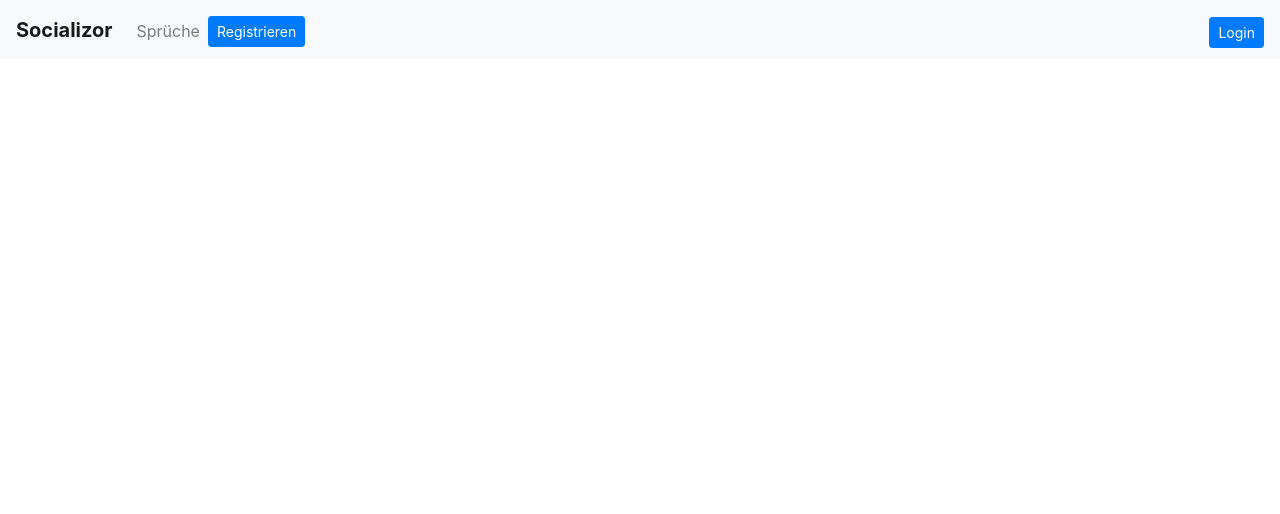
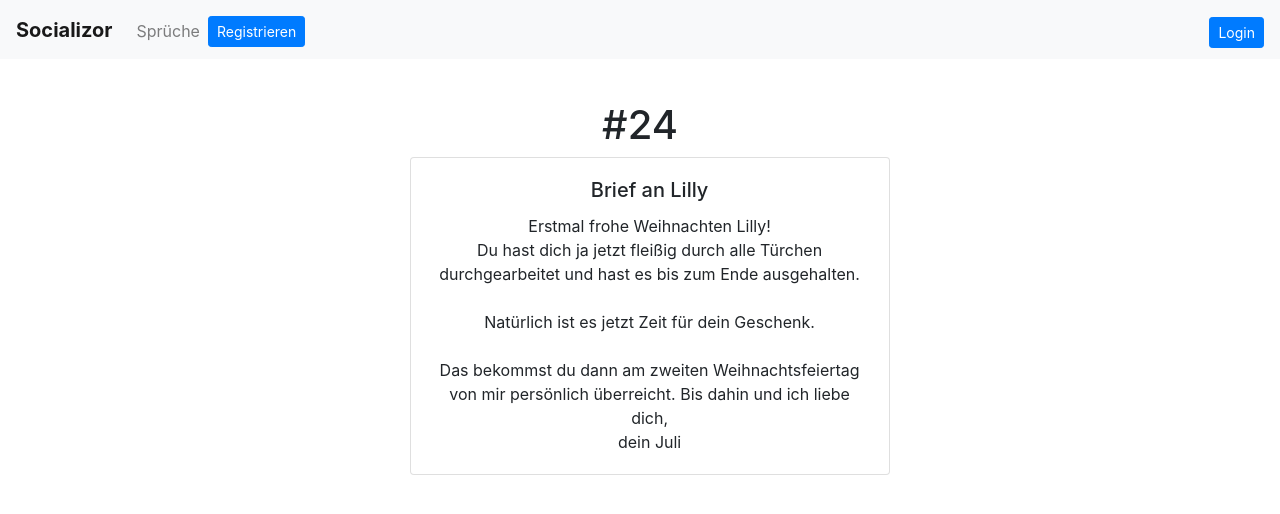
Before and after one commit to julian-hummel/react-express-postApp-frontend, a React (Create React App) app: page /#/24 in a window 1280 px wide. Shown: the top 514 px of the page. Built offline with nearby package versions, Linux system fonts and the light colour scheme; no server answers; sample sign-in values are in the browser's storage.

Commit message:
christmas

```diff
--- a/src/App.js
+++ b/src/App.js
@@ -3,6 +3,7 @@ import './App.css';
 import NavigationBar from './components/NavigationBar/NavigationBar';
 import Landing from './components/Landing/Landing';
 import Login from './components/Login/Login';
+import Messenger from './components/Messenger/Messenger'
 import { HashRouter as Router, Route } from 'react-router-dom';
 import Register from './components/Register/Register';
 import Profile from './components/Profile/Profile'
@@ -13,6 +14,7 @@ import { setCurrentUser, selectUser } from './features/auth/authSlice'
 import setAuthTokenAsHeader from './setAuthTokenAsHeader'
 import { getProfile, validateToken } from './UserFunctions'
 import { addFlashMessage } from './features/flashMesssage/flashMessageSlice';
+import Christmas from './components/Christmas/Christmas';
 
 function App() {
   const dispatch = useDispatch()
@@ -61,6 +63,8 @@ function App() {
         <Route path="/login" component={Login} />
         <Route path="/profile" component={Profile} />
         <Route path="/posts" component={Post} />
+        <Route path="/messenger" component={Messenger} />
+        <Route path="/24" component={Christmas} />
       </div>
     </Router>
   );
--- /dev/null
+++ b/src/components/Christmas/Christmas.jsx
@@ -0,0 +1,28 @@
+import React from 'react';
+import 'bootstrap/dist/css/bootstrap.min.css';
+import { Card, Button } from 'react-bootstrap'
+import './style.css';
+
+export default function Christmas() {
+    return(
+        <React.Fragment>
+            <h1>#24</h1>
+            <div id="letterContainer">
+                <Card id="letterCard" style={{ width: '30rem' }}>
+                    <Card.Body>
+                        <Card.Title>Brief an Lilly</Card.Title>
+                        <Card.Text>
+                            Erstmal frohe Weihnachten Lilly!<br/> Du hast dich ja jetzt fleißig durch alle Türchen
+                            durchgearbeitet und hast es bis zum Ende ausgehalten. <br/><br/>
+                            Natürlich ist es jetzt Zeit für dein Geschenk. <br/><br/>
+                            Das bekommst du dann am zweiten Weihnachtsfeiertag von mir persönlich überreicht.
+                            Bis dahin und ich liebe dich, <br/>
+                            dein Juli
+                        </Card.Text>
+                    </Card.Body>
+                </Card>
+            </div>
+
+        </React.Fragment>
+    )
+}
--- /dev/null
+++ b/src/components/Christmas/style.css
@@ -0,0 +1,3 @@
+#letterContainer {
+    margin-left: 32%;
+}
--- a/src/components/Landing/Landing.jsx
+++ b/src/components/Landing/Landing.jsx
@@ -1,6 +1,6 @@
 import React from 'react';
 import 'bootstrap/dist/css/bootstrap.min.css';
-import jwtDecode from 'jwt-decode'
+import jwt_decode from 'jwt-decode'
 import { useSelector } from 'react-redux'
 import { selectAuth } from '../../features/auth/authSlice'
 
@@ -10,7 +10,7 @@ export default function Landing() {
 
     let name = ""
     if(token && isAuthenticated) {
-      const user = jwtDecode(token)
+      const user = jwt_decode(token)
       name = user.firstName
     }
 
--- /dev/null
+++ b/src/components/Messenger/Messenger.jsx
@@ -0,0 +1,18 @@
+import React, { useState, useEffect } from 'react'
+import  { Button } from 'react-bootstrap'
+
+export default function Messenger(props) {
+
+    const chats = (
+        <Button>
+            Test
+        </Button>
+    )
+
+    return(
+        <React.Fragment>
+           {chats}
+        </React.Fragment>
+    )
+
+}
--- a/src/components/NavigationBar/NavigationBar.jsx
+++ b/src/components/NavigationBar/NavigationBar.jsx
@@ -58,6 +58,7 @@ export default function NavigationBar(props) {
             <Navbar.Collapse id="basic-navbar-nav">
                 <Nav className="mr-auto">
                     <Nav.Item><Nav.Link id="posts" href="#posts">Sprüche</Nav.Link></Nav.Item>
+                    {isAuthenticated && <Nav.Item><Nav.Link id="posts" href="#messenger ">Messenger</Nav.Link></Nav.Item>}
                     {!isAuthenticated && <Nav.Item><Button className="registerButton" href="#register" variant="primary" size="sm">Registrieren</Button>{' '}</Nav.Item>}
                     {isAuthenticated && <Nav.Item><Button href="#profile" className="profileButton" variant="primary" size="sm">Profil</Button>{' '}</Nav.Item>}
                 </Nav>
```
Also changed, not shown: 1 other file (tests, documents, lock files or other folders).
